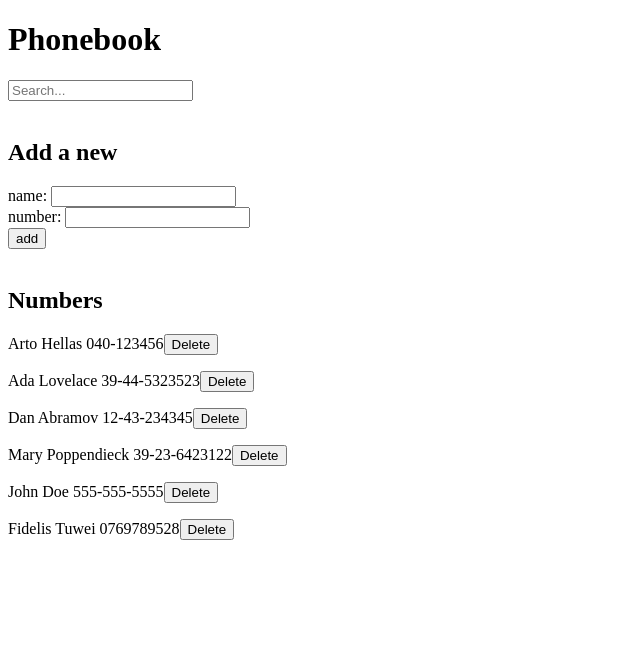
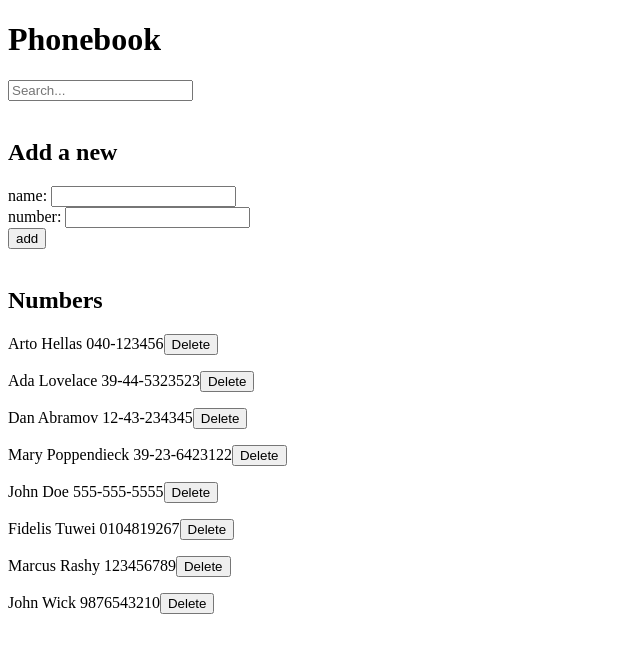
Before and after one commit to FIDELIS-TUWEI/fullstack-course, a React (Vite) app: page / in a window 1280 px wide. Shown: the top 652 px of the page, without its empty margins (0-640 px from the left). Built offline with nearby package versions, Linux system fonts and the light colour scheme; data requests are answered from the project's data file.

Commit message:
optional chaining added

```diff
--- a/db.json
+++ b/db.json
@@ -27,8 +27,18 @@
     },
     {
       "name": "Fidelis Tuwei",
-      "number": "0769789528",
+      "number": "0104819267",
       "id": 6
+    },
+    {
+      "name": "Marcus Rashy",
+      "number": "123456789",
+      "id": 7
+    },
+    {
+      "name": "John Wick",
+      "number": "9876543210",
+      "id": 8
     }
   ]
 }
--- a/src/App.jsx
+++ b/src/App.jsx
@@ -165,7 +165,9 @@ const App = () => {
   const handleNewPersonCreation = async () => {
     try {
       const newObject = { name: newName, number: newNumber };
-      const response = personService.create(newObject);
+      const response = await personService.create(newObject);
+
+      if (response?.data?.id) {
         setSuccessMessage(
         `Added ${newName} to the phonebook`
         )
@@ -175,6 +177,14 @@ const App = () => {
 
         updatePersonsList(response.data);
         clearInputFields();
+      } else {
+        setErrorMessage(
+        `An Error occured when creating ${newName}`
+        );
+        setTimeout(() => {
+          setErrorMessage(null)
+        }, 5000);
+        }
     } catch (error) {
       console.error("Error creating new person: ", error);
       setErrorMessage(
```
Lines whose indentation alone changed are shown as unchanged.
